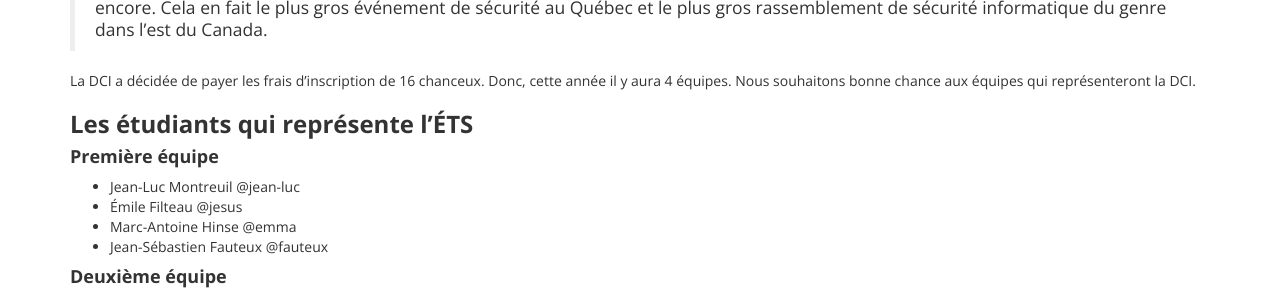
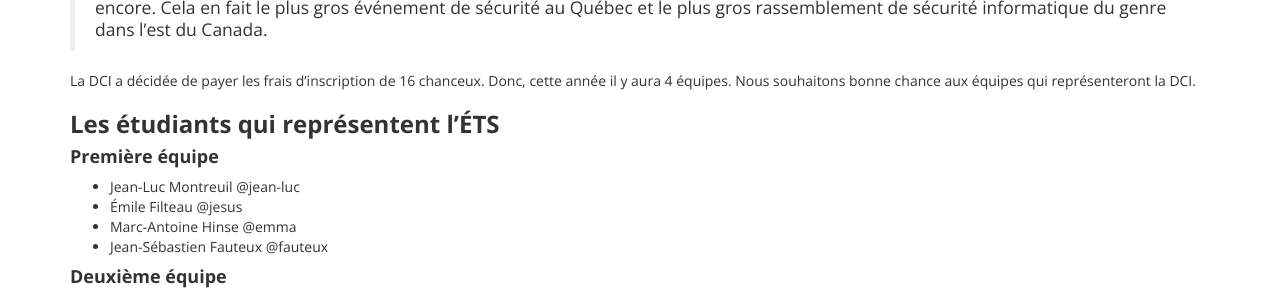
Before and after one commit to dciets/dciets.github.io, a Jekyll site: the page built from news/_posts/2016-10-05-hackfest-2016.markdown, in a window 1280 px wide and 1091 px high. Shown: the part 228-527 px from the top of the window. Built offline with Jekyll 4.4.1, drawn with Linux system fonts in a browser that asks for light colours; comment, search, counter and statistics services are not loaded.

Commit message:
Spelling fix

```diff
--- a/news/_posts/2016-10-05-hackfest-2016.markdown
+++ b/news/_posts/2016-10-05-hackfest-2016.markdown
@@ -11,7 +11,7 @@
 
 La DCI a décidée de payer les frais d'inscription de 16 chanceux. Donc, cette année il y aura 4 équipes. Nous souhaitons bonne chance aux équipes qui représenteront la DCI.
 
-### Les étudiants qui représente l'ÉTS
+### Les étudiants qui représentent l'ÉTS
 
 #### Première équipe
 * Jean-Luc Montreuil @jean-luc
```
